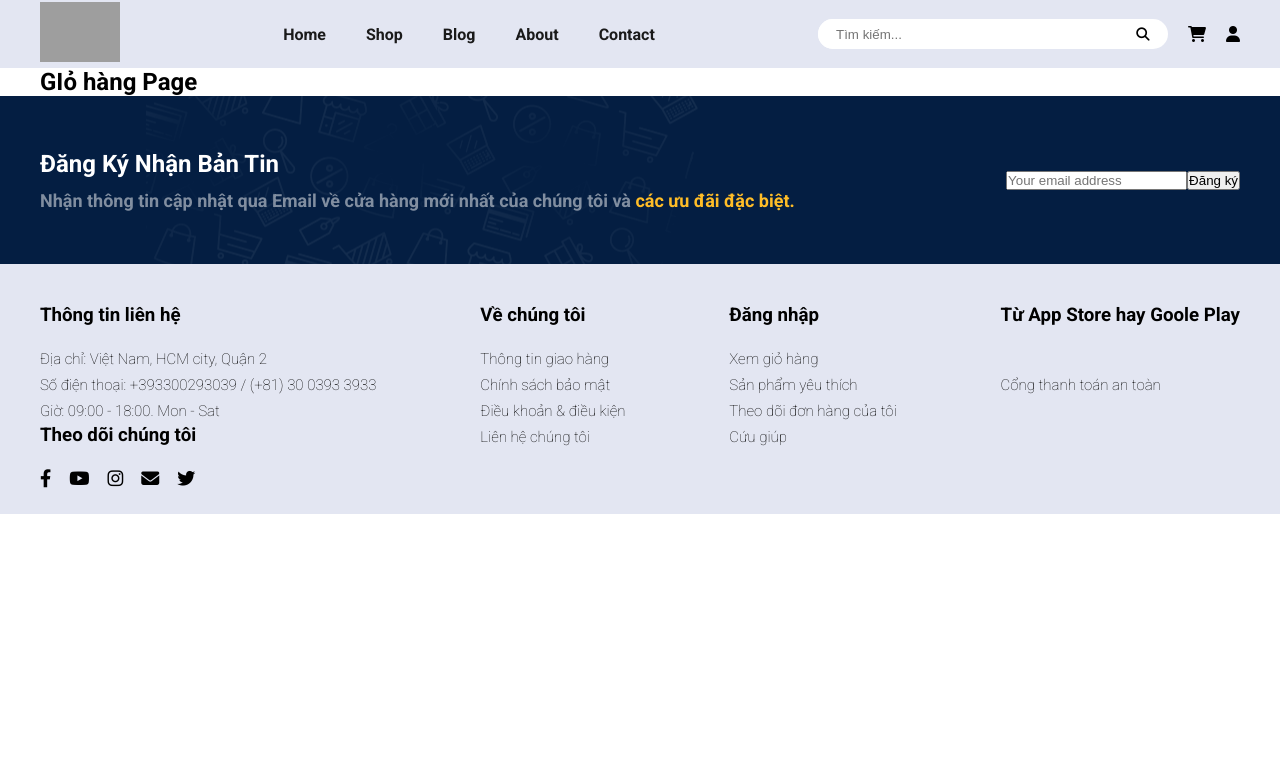
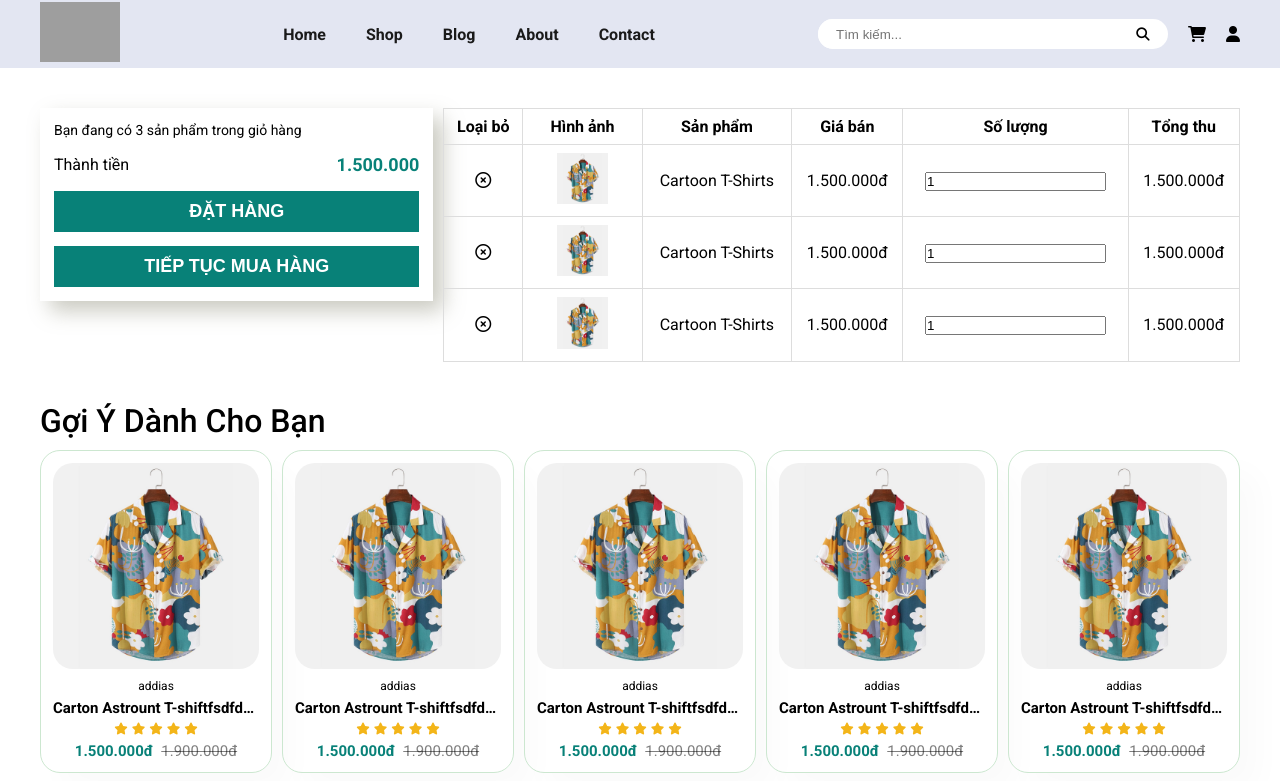
Before and after one commit to nguyensonnl/react-ecommerce, a React (Create React App) app: page /cart in a window 1280 px wide. Shown: the top 781 px of the page. Built offline with nearby package versions, Linux system fonts and the light colour scheme; grey boxes are pictures that could not be loaded.

Commit message:
doing template

```diff
--- /dev/null
+++ b/src/components/CartItem.js/CartItem.scss
@@ -0,0 +1,13 @@
+.cart__item{
+
+    & td:nth-child(2){
+        width: 15%;
+    }
+
+    &-icon{
+    }
+
+    &-img{
+        width: 50%;
+    }
+}
--- /dev/null
+++ b/src/components/CartItem.js/index.js
@@ -0,0 +1,54 @@
+import React from "react";
+import f1 from "../../assets/img/products/f1.jpg";
+import "./CartItem.scss";
+
+const CartItem = () => {
+  return (
+    <>
+      <tr className="cart__item">
+        <td>
+          <i className="far fa-times-circle cart__item-icon"></i>
+        </td>
+        <td>
+          <img src={f1} className="cart__item-img" />
+        </td>
+        <td>Cartoon T-Shirts</td>
+        <td>1.500.000đ</td>
+        <td>
+          <input type="number" value="1" />
+        </td>
+        <td>1.500.000đ</td>
+      </tr>
+      <tr className="cart__item">
+        <td>
+          <i className="far fa-times-circle cart__item-icon"></i>
+        </td>
+        <td>
+          <img src={f1} className="cart__item-img" />
+        </td>
+        <td>Cartoon T-Shirts</td>
+        <td>1.500.000đ</td>
+        <td>
+          <input type="number" value="1" />
+        </td>
+        <td>1.500.000đ</td>
+      </tr>
+      <tr className="cart__item">
+        <td>
+          <i className="far fa-times-circle cart__item-icon"></i>
+        </td>
+        <td>
+          <img src={f1} className="cart__item-img" />
+        </td>
+        <td>Cartoon T-Shirts</td>
+        <td>1.500.000đ</td>
+        <td>
+          <input type="number" value="1" />
+        </td>
+        <td>1.500.000đ</td>
+      </tr>
+    </>
+  );
+};
+
+export default CartItem;
--- a/src/components/DefaultLayout/Letter/Letter.scss
+++ b/src/components/DefaultLayout/Letter/Letter.scss
@@ -11,7 +11,7 @@
         flex-wrap: wrap;
         align-items: center;
 
-        &-title{
+        &__title{
 
             &-register{
                 font-size: 2.4rem;
@@ -32,10 +32,43 @@
             }
         }
 
-        &-form{
+        &__form{
+            display: flex;
+            width: 30%;
+            align-items: center;
+            --height: 60px;
+            --font-size: 1.5rem;
 
-            display: flex;
-            align-items: center;
+            &-input{
+                height: var(--height);
+                padding-left: 18px;
+                font-size: var(--font-size);
+                width: 100%;
+                border: 1px solid transparent;
+                border-radius: 4px;
+                border-top-right-radius: 0;
+                border-bottom-right-radius: 0;
+                outline: none;
+            }
+
+            &-btn{
+                height: var(--height);
+                font-size: var(--font-size);
+                font-weight: 600;
+                cursor: pointer;
+                padding: 0 24px;
+                white-space: nowrap;
+                background-color: #088175;
+                color: #fff;
+                border-radius: 4px;
+                border-top-left-radius: 0;
+                border-bottom-left-radius: 0;
+                border: 1px solid transparent;
+
+                &:hover{
+                    opacity: 0.9;
+                }
+            }
         }
     }
 
--- a/src/components/DefaultLayout/Letter/index.js
+++ b/src/components/DefaultLayout/Letter/index.js
@@ -6,22 +6,22 @@ const Letter = () => {
     <div className="letter">
       <Grid>
         <div className="letter__main">
-          <div className="letter__main-title">
-            <div className="letter__main-title-register">
+          <div className="letter__main__title">
+            <div className="letter__main__title-register">
               Đăng ký nhận bản tin
             </div>
-            <p className="letter__main-title-des">
+            <p className="letter__main__title-des">
               Nhận thông tin cập nhật qua Email về cửa hàng mới nhất của chúng
               tôi và <span>các ưu đãi đặc biệt.</span>
             </p>
           </div>
-          <form className="letter__main-form">
+          <form className="letter__main__form">
             <input
               type="email"
               placeholder="Your email address"
-              className="letter__main-form-input"
+              className="letter__main__form-input"
             />
-            <button type="button" className="letter__main-form-btn">
+            <button type="button" className="letter__main__form-btn">
               Đăng ký
             </button>
           </form>
--- a/src/components/Section/Section.scss
+++ b/src/components/Section/Section.scss
@@ -2,13 +2,13 @@
     margin-bottom: 70px;
 
     &>*~*{
-        margin-top: 70px;
+        //margin-top: 70px;
     }
 
     &__title{
         font-size: 3.2rem;
         text-transform: capitalize;
-        text-align: center;
+        //text-align: center;
         font-weight: 500;
     }
 }
--- /dev/null
+++ b/src/pages/clients/Cart/Cart.scss
@@ -0,0 +1,69 @@
+.cart{
+    &__list{
+        width: 100%;
+        border-collapse: collapse;
+
+        td, tr, th{
+            border: 1px solid #ddd;
+            padding: 8px;
+        }
+
+        td{
+            text-align: center;
+        }
+    }
+
+    &__info{
+        width: 100%;
+        box-shadow: 10px 10px 20px rgb(123 122 101 / 40%);
+        padding: 14px;
+
+        &__btn{
+            display: flex;
+            flex-direction: column;
+            gap: 14px;
+
+            button{
+                width: 100%;
+                padding: 10px;
+                background-color: var(--extra-color);
+                border: none;
+                outline: none;
+                color: #fff;
+                text-transform: uppercase;
+                font-size: 1.8rem;
+                font-weight: 700;
+                cursor: pointer;
+
+                &:hover{
+                    opacity: 0.9;
+                }
+            }
+        }
+
+        &__title{
+            & p{
+                font-size: 1.4rem;
+                padding-bottom: 16px;
+            }
+
+            &-price{
+                display: flex;
+                align-items: center;
+                justify-content: space-between;
+                padding-bottom: 16px;
+
+                & span:nth-child(1){
+
+                }
+
+                & span:nth-child(2){
+                    font-size: 1.8rem;
+                    font-weight: 600;
+                    color: var(--extra-color);
+                }
+            }
+        }
+
+    }
+}
--- a/src/pages/clients/Cart/index.js
+++ b/src/pages/clients/Cart/index.js
@@ -1,12 +1,65 @@
 import React from "react";
 import Helmet from "../../../components/Helmet";
 import Grid from "../../../components/Grid";
+import "./Cart.scss";
+import CartItem from "../../../components/CartItem.js";
+import Col from "../../../components/Col";
+import Row from "../../../components/Row";
+import { Link } from "react-router-dom";
+import Section, {
+  SectionBody,
+  SectionTitle,
+} from "../../../components/Section";
+import ProductCart from "../../../components/ProductCard";
 
 const Cart = () => {
   return (
     <Helmet title="Giỏ hàng">
       <Grid>
-        <h2>GIỏ hàng Page</h2>
+        <div className="cart section-m1">
+          <Row>
+            <Col col={4}>
+              <div className="cart__info">
+                <div className="cart__info__title">
+                  <p>Bạn đang có 3 sản phẩm trong giỏ hàng</p>
+                  <div className="cart__info__title-price">
+                    <span>Thành tiền</span>
+                    <span>1.500.000</span>
+                  </div>
+                </div>
+                <div className="cart__info__btn">
+                  <button type="button">Đặt hàng</button>
+                  <Link to="/catalog">
+                    <button type="button">Tiếp tục mua hàng</button>
+                  </Link>
+                </div>
+              </div>
+            </Col>
+            <Col col={8}>
+              <table className="cart__list">
+                <thead>
+                  <tr>
+                    <th>Loại bỏ</th>
+                    <th>Hình ảnh</th>
+                    <th>Sản phẩm</th>
+                    <th>Giá bán</th>
+                    <th>Số lượng</th>
+                    <th>Tổng thu</th>
+                  </tr>
+                </thead>
+                <tbody>
+                  <CartItem />
+                </tbody>
+              </table>
+            </Col>
+          </Row>
+        </div>
+        <Section>
+          <SectionTitle>Gợi ý dành cho bạn</SectionTitle>
+          <SectionBody>
+            <ProductCart />
+          </SectionBody>
+        </Section>
       </Grid>
     </Helmet>
   );
```
